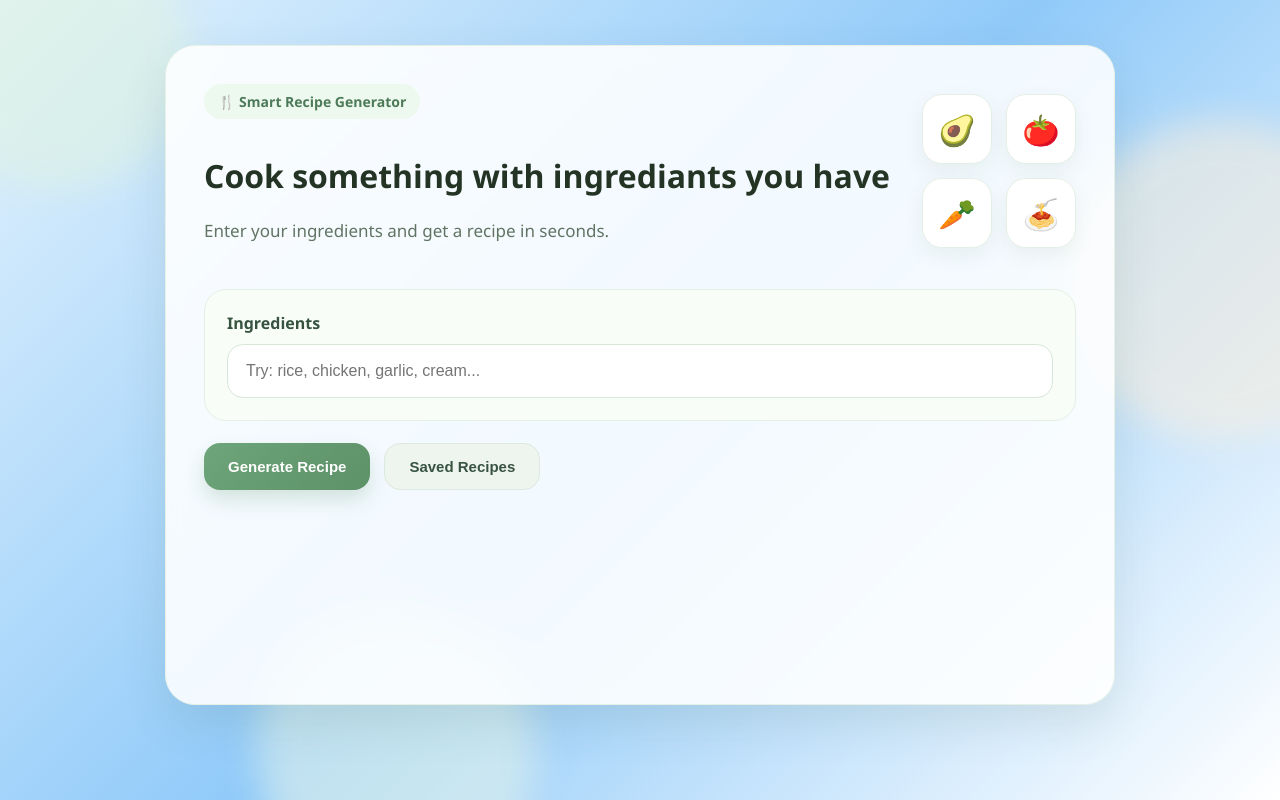
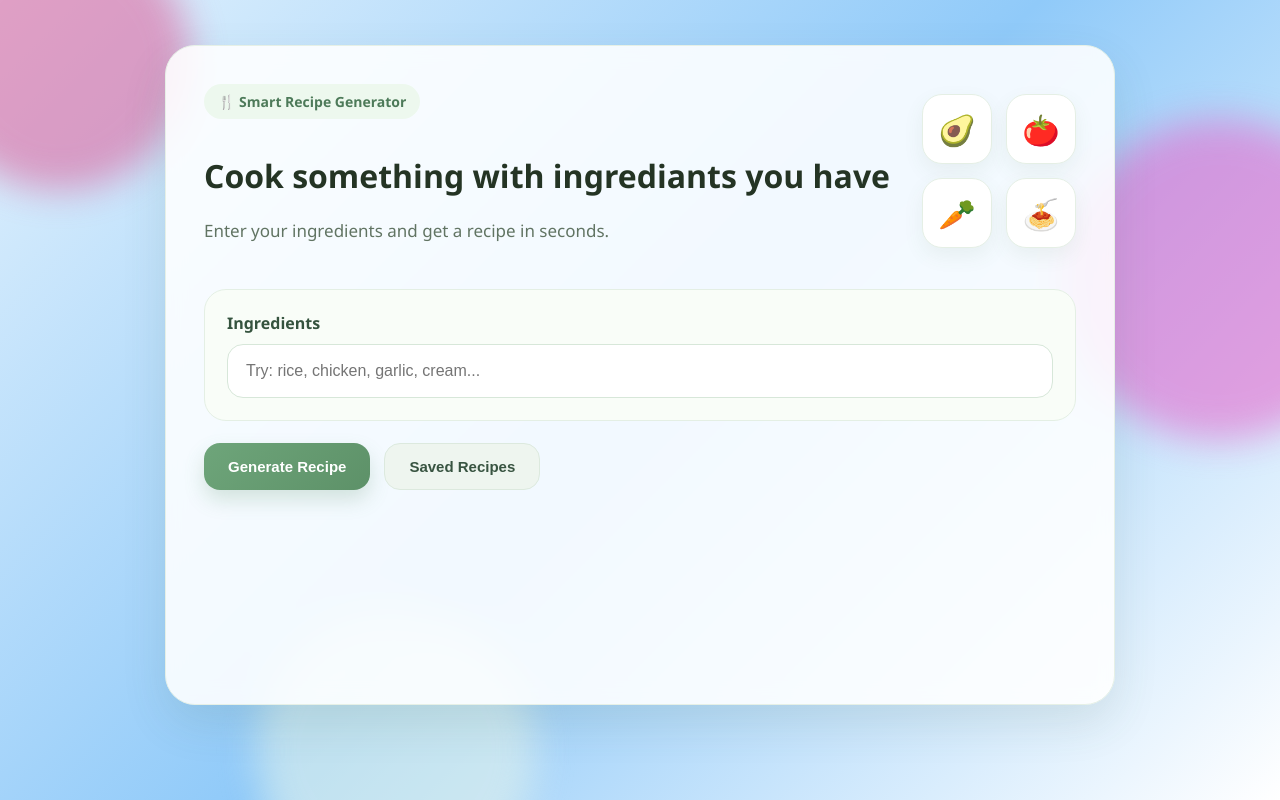
Before and after one commit to salmabouzeid/smartRecipieApp, a plain HTML site: page index.html in a window 1280 px wide. Drawn offline with Linux system fonts and the light colour scheme.

Commit message:
change color for test

```diff
--- a/style.css
+++ b/style.css
@@ -23,7 +23,7 @@ body {
 .bg1 {
   width: 260px;
   height: 260px;
-  background: #dff4df;
+  background: #dc5b97;
   top: -70px;
   left: -70px;
 }
@@ -31,7 +31,7 @@ body {
 .bg2 {
   width: 320px;
   height: 320px;
-  background: #fcefdc;
+  background: #e962c9;
   right: -100px;
   top: 120px;
 }
```
